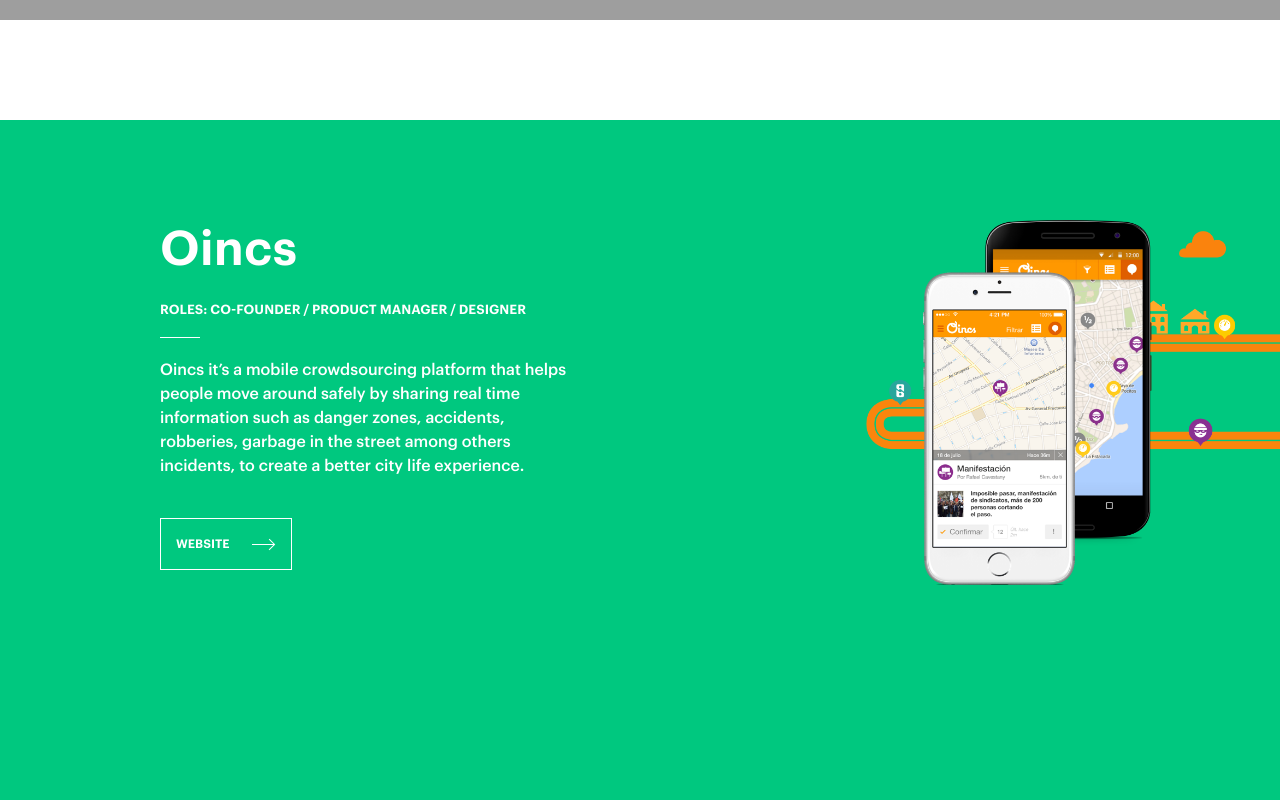
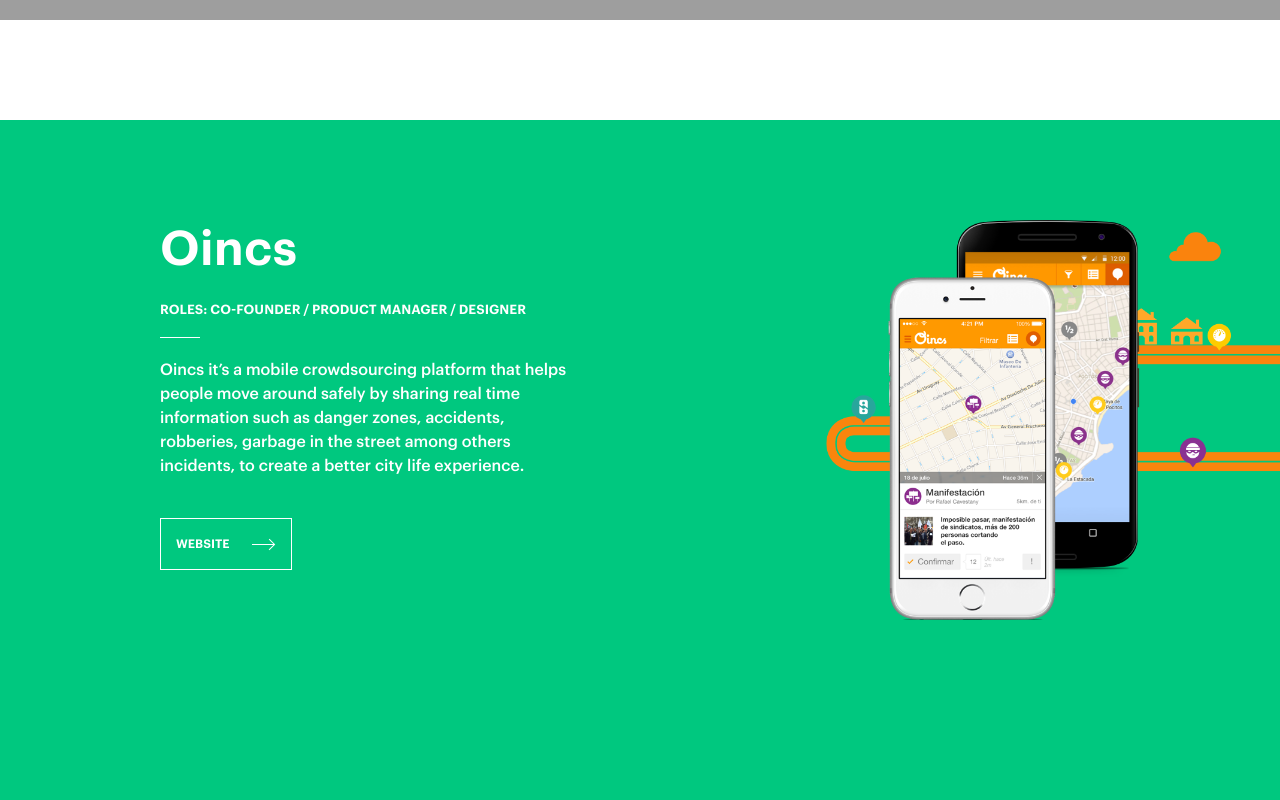
Before and after one commit to RafaCavestany/landing, a React (Create React App) app: page / in a window 1280 px wide. Shown: the part 780-1580 px from the top of the page. Built offline with nearby package versions, Linux system fonts and the light colour scheme; grey boxes are pictures that could not be loaded.

Commit message:
Fix images size

```diff
--- a/src/css/components/card.css
+++ b/src/css/components/card.css
@@ -10,15 +10,17 @@
 
 .card--work {
   flex-direction: row;
-  min-height: 100vh;
-  padding-top: calc(50vh + var(--padding-card));
-  padding-bottom: calc(50vh + var(--padding-card));
+  min-height: 150vh;
+  padding-top: calc(25vh + var(--padding-card));
+  padding-bottom: calc(25vh + var(--padding-card));
   padding-right: 0;
   justify-content: center;
+  align-items: flex-start;
 }
 
 .card--work:first-of-type {
   padding-top: var(--padding-card);
+  align-items: flex-start;
 }
 
 .card__title {
@@ -79,6 +81,7 @@
   background-repeat: no-repeat;
   background-size: contain;
   background-position: right top;
+  height: 50vh;
 }
 
 .card__image--oincs {
@@ -179,6 +182,7 @@
   .card--work {
     padding-right: 0;
     flex-direction: column;
+    min-height: 200vh;
   }
   .card__image {
     height: 350px;
```
